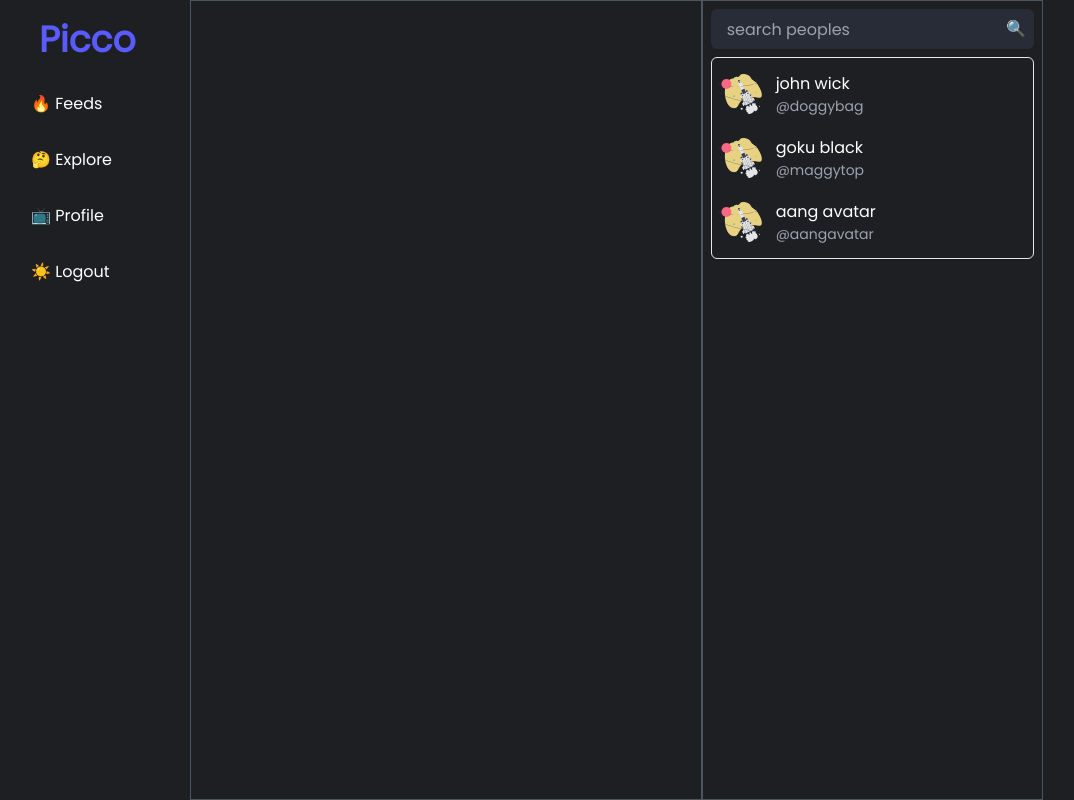
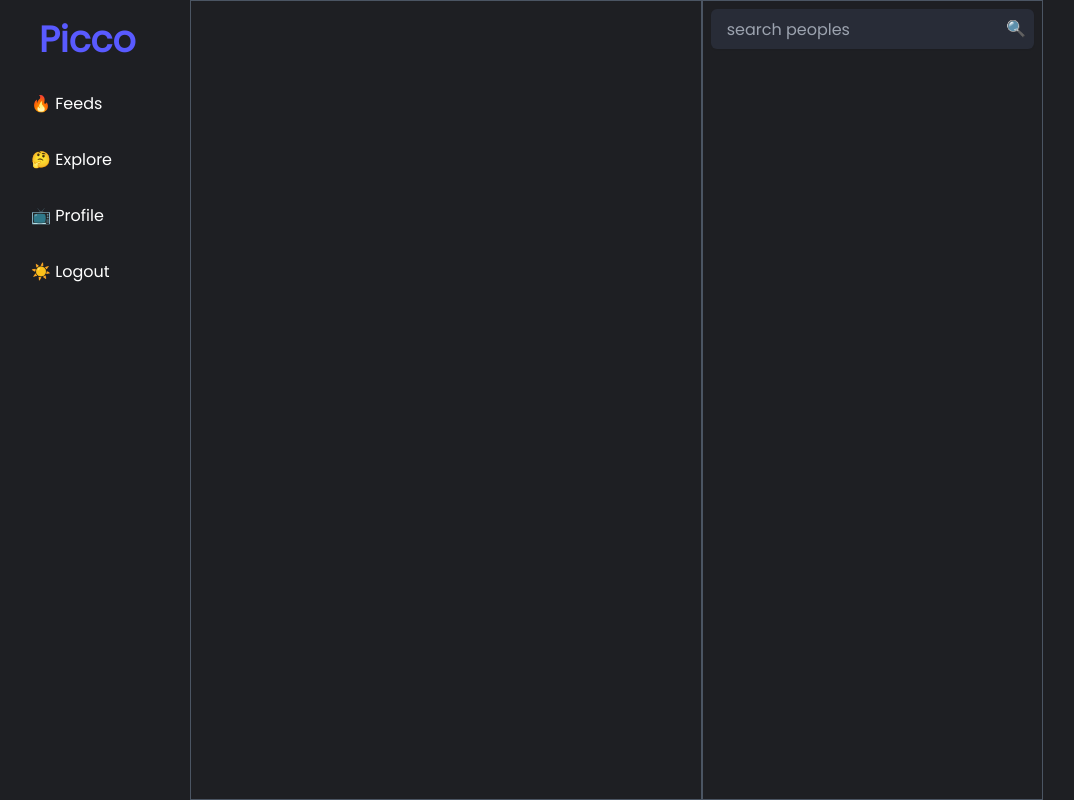
Before and after one commit to Avin008/social-media-app, a Next.js app: page /feeds in a window 1280 px wide. Shown: the whole page, without its empty margins (109-1183 px from the left). Built offline with nearby package versions, Linux system fonts and the light colour scheme.

Commit message:
commented: searchlist

```diff
--- a/components/SearchBar.tsx
+++ b/components/SearchBar.tsx
@@ -11,7 +11,7 @@ const SearchBar = () => {
       <div className="flex justify-end w-[10%] px-2">
         <span>🔍</span>
       </div>
-      <SearchList />
+      {false && <SearchList />}
     </div>
   );
 };
--- a/components/SearchList.tsx
+++ b/components/SearchList.tsx
@@ -1,28 +1,12 @@
-import Image from "next/image";
 import SearchedUser from "./SearchedUser";
 
 const SearchList = () => {
-  const data = [
-    {
-      username: "doggybag",
-      name: "john wick",
-      photo: "/social.svg",
-    },
-    {
-      username: "maggytop",
-      name: "goku black",
-      photo: "/social.svg",
-    },
-    {
-      username: "aangavatar",
-      name: "aang avatar",
-      photo: "/social.svg",
-    },
-  ];
+  const data: [] = [];
+
   return (
     <div className="absolute left-0 py-1 right-0 top-12 min-h-20 shadow-sm border rounded-md">
       <ul>
-        {data.map((user) => (
+        {data?.map((user) => (
           <li className="hover:bg-[#282C37] cursor-pointer">
             <SearchedUser user={user} />
           </li>
```
